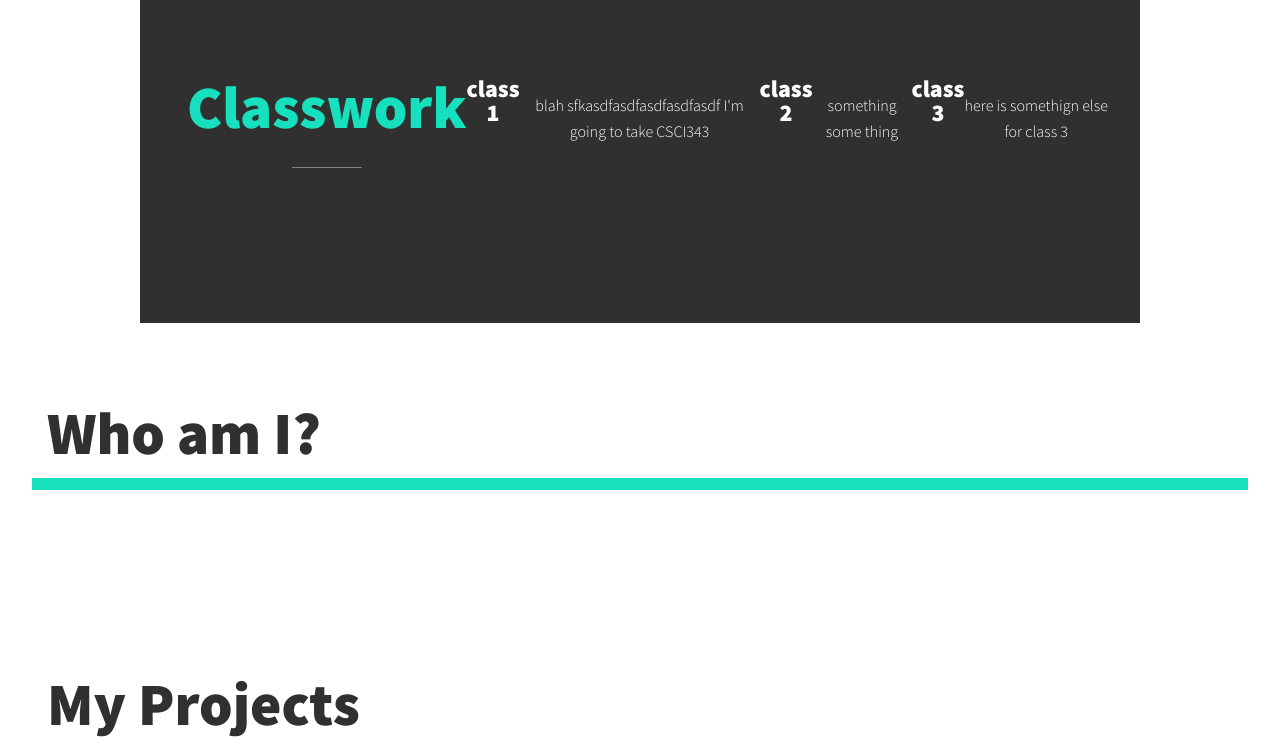
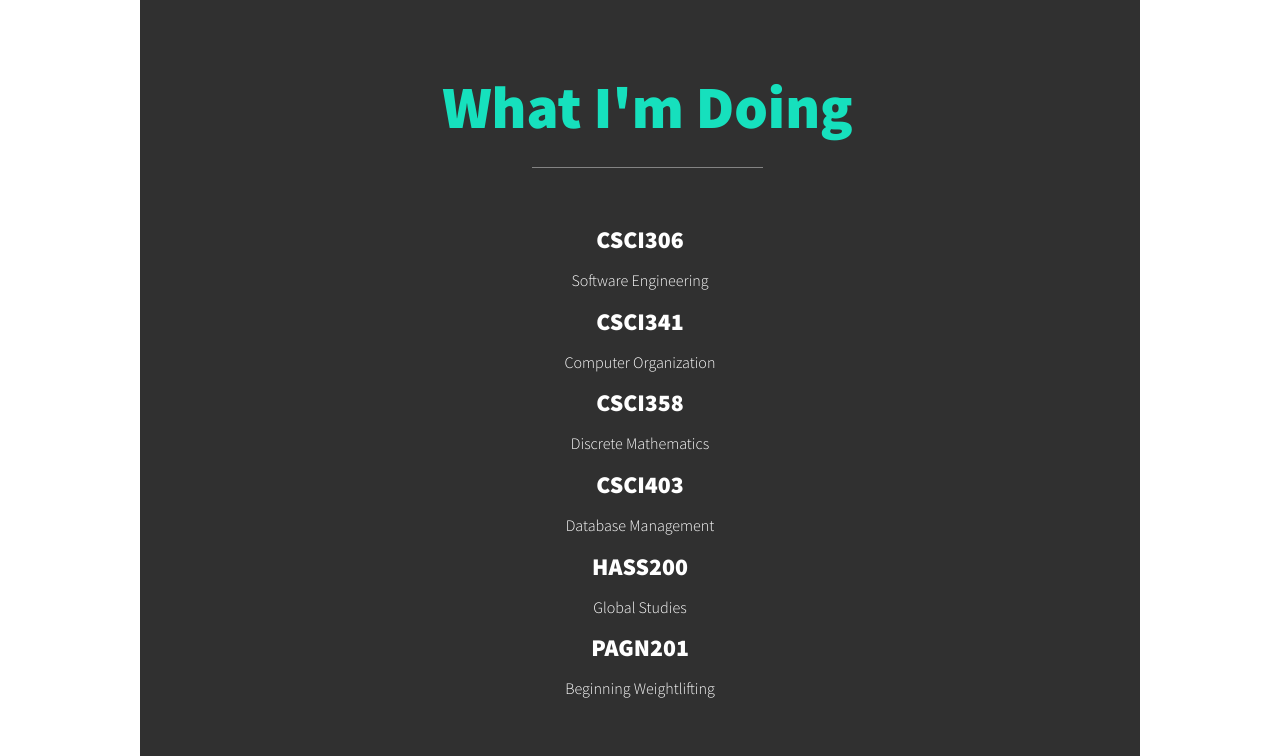
Before and after one commit to suasuasuasuasua/Portfolio, a plain HTML site: page index.html in a window 1280 px wide. Shown: the part 464-1220 px from the top of the page. Drawn offline with nearby package versions, Linux system fonts and the light colour scheme.

Commit message:
added classes

```diff
--- a/css/style.css
+++ b/css/style.css
@@ -47,6 +47,10 @@ body {
     /* light mode */
     background: var(--clr-light);
     color: var(--clr-dark);
+
+    /* dark mode
+    background: var(--clr-dark);
+    color: var(--clr-light); */
 
     margin: 0;
 
@@ -210,12 +214,13 @@ nav {
 
 @media (min-width: 800px) {
     .classwork {
-        display: flex;
+        /* TODO figure out why flex isn't working */
+        /* display: flex; */
         max-width: 1000px;
         margin: 0 auto;
     }
 
-    .classwork + .classwork {
+    /* .course + .course {
         margin-left: 2em;
-    }
+    } */
 }
--- a/index.html
+++ b/index.html
@@ -59,6 +59,7 @@
            <h1 class="section__title section__title--intro">
                Hi, I am <strong>Justin Hoang</strong>
            </h1>
+           <!--stuff to include in the green text-->
            <p class="section__subtitle section__subtitle--intro">CS@Mines Student</p>
            <img src="img/cs@mines.png" alt="cs@mines logo" class="intro__img">
        </section>
@@ -66,26 +67,45 @@
        <!--Classwork-->
        <section class="classwork" id="classwork">
             <!--section title for classwork-->
-            <h2 class="section__title section__title--classwork">Classwork</h2>
+            <h2 class="section__title section__title--classwork">What I'm Doing</h2>
             <div class="classwork">
-                <h3>class 1</h3>
-                <p>blah sfkasdfasdfasdfasdfasdf I'm going to take CSCI343</p> <!--class-->
+                <div class="course">
+                    <h3>CSCI306</h3>
+                    <p>Software Engineering</p> <!--class-->
+                </div>
 
-                <h3>class 2</h3>
-                <p>something some thing</p> <!--class-->
+                <div class="course">
+                    <h3>CSCI341</h3>
+                    <p>Computer Organization</p> <!--class-->
+                </div>
 
-                <h3>class 3</h3>
-                <p>here is somethign else for class 3</p> <!--class-->
+                <div class="course">
+                    <h3>CSCI358</h3>
+                    <p>Discrete Mathematics</p> <!--class-->
+                </div>
 
-            </div> <!--end classes-->
+                <div class="course">
+                    <h3>CSCI403</h3>
+                    <p>Database Management</p> <!--class-->
+                </div>
 
-            <!-- <a href="#classes" class="btn">Classwork</a> -->
+                <div class="course">
+                    <h3>HASS200</h3>
+                    <p>Global Studies</p> <!--class-->
+                </div>
+
+                <div class="course">
+                    <h3>PAGN201</h3>
+                    <p>Beginning Weightlifting</p> <!--class-->
+                </div>
+            </div> <!--class end-->
+
        </section>
 
        <!--About me-->
-        <section class="about-me" id="about">
+        <section course="about-me" id="about">
             <!--section title for about me-->
-            <h2 class="section__title section__title--about">
+            <h2 course="section__title section__title--about">
                 Who am I?
             </h2>
             <!--Subtitle (note that smaller headings for subtitles are looking frowned upon, as they should be used to further divide sections)-->
```
